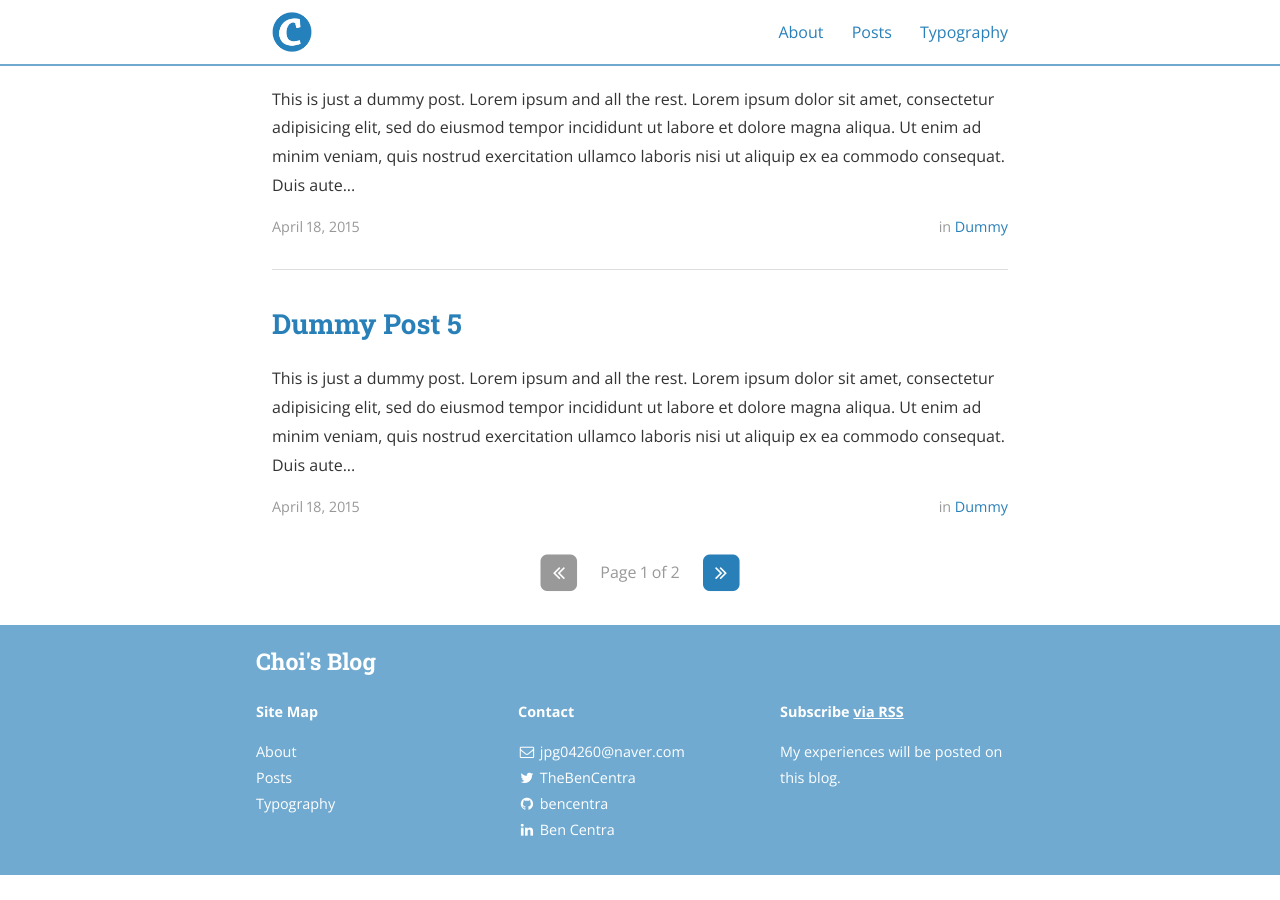
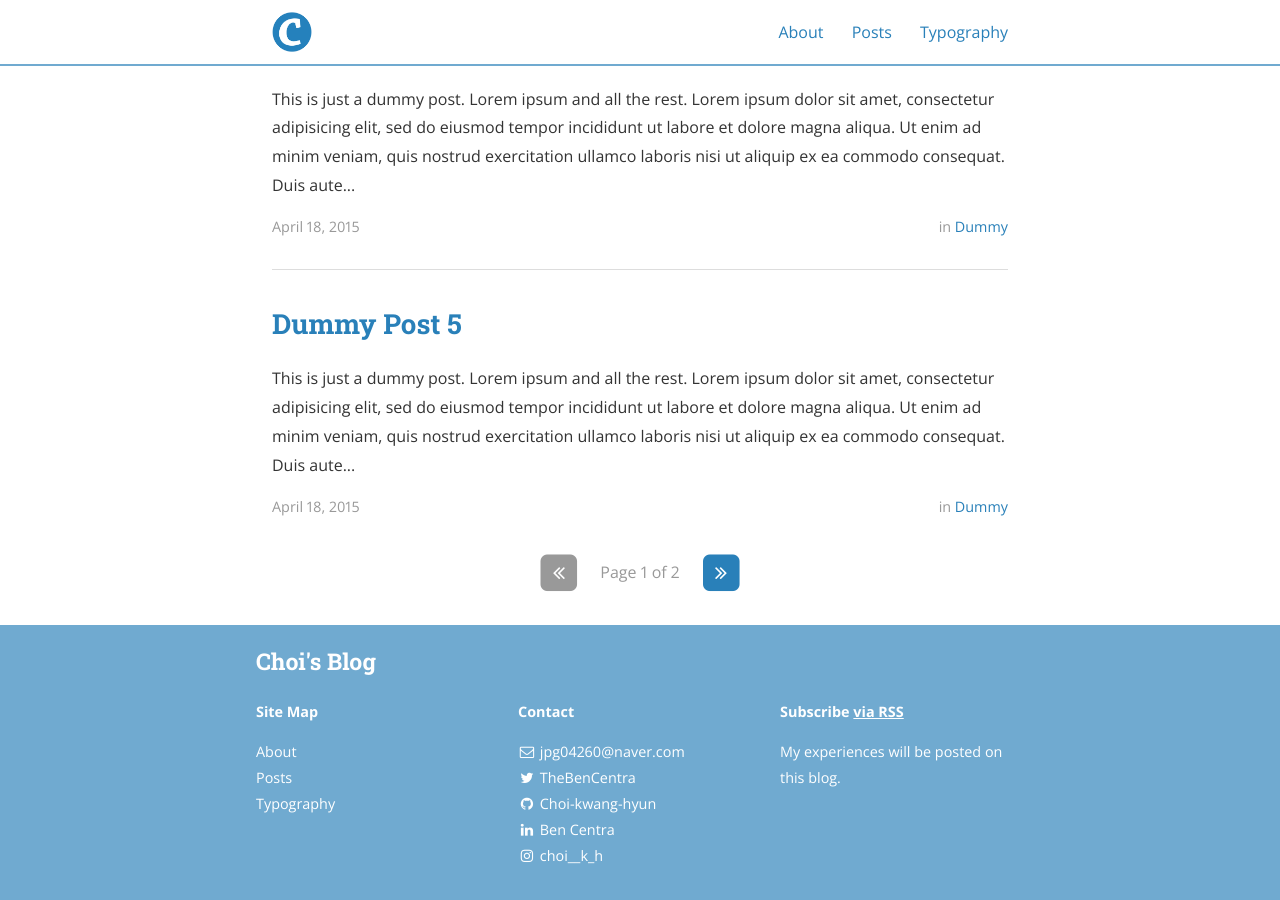
Before and after one commit to bencentra/centrarium, a Jekyll site: the page built from index.html, in a window 1280 px wide and 900 px high, scrolled down 1300 px. Built offline with Jekyll 4.4.1, drawn with Linux system fonts in a browser that asks for light colours; nearby versions of some CDN libraries; the list of posts is cut into pages by our own code; before the commit the page ends 2175 px from its top, so only the background shows below that.

Commit message:
revies Contact category

```diff
--- a/_config.yml
+++ b/_config.yml
@@ -92,24 +92,24 @@ social:
 
   - name: GitHub
     icon: github
-    username: bencentra
-    url: https://github.com/bencentra
+    username: Choi-kwang-hyun
+    url: https://github.com/Choi-kwang-hyun
     desc: Fork me on GitHub
-    share: false
+    share: true
 
   - name: LinkedIn
     icon: linkedin
     username: Ben Centra
     url: https://www.linkedin.com/pub/ben-centra/47/769/60a
     desc: Connect with me on LinkedIn
-    share: true
+    share: false
 
   - name: Google+
     icon: google-plus
     username: ""
     url: ""
     desc: Add me to your Circles
-    share: true
+    share: false
 
   - name: YouTube
     icon: youtube
@@ -120,10 +120,10 @@ social:
 
   - name: Instagram
     icon: instagram
-    username: ""
-    url: ""
+    username: choi__k_h
+    url: https://www.instagram.com/choi__k_h
     desc: Follow me on Instagram
-    share: false
+    share: true
 
   - name: Pinterest
     icon: pinterest
```
